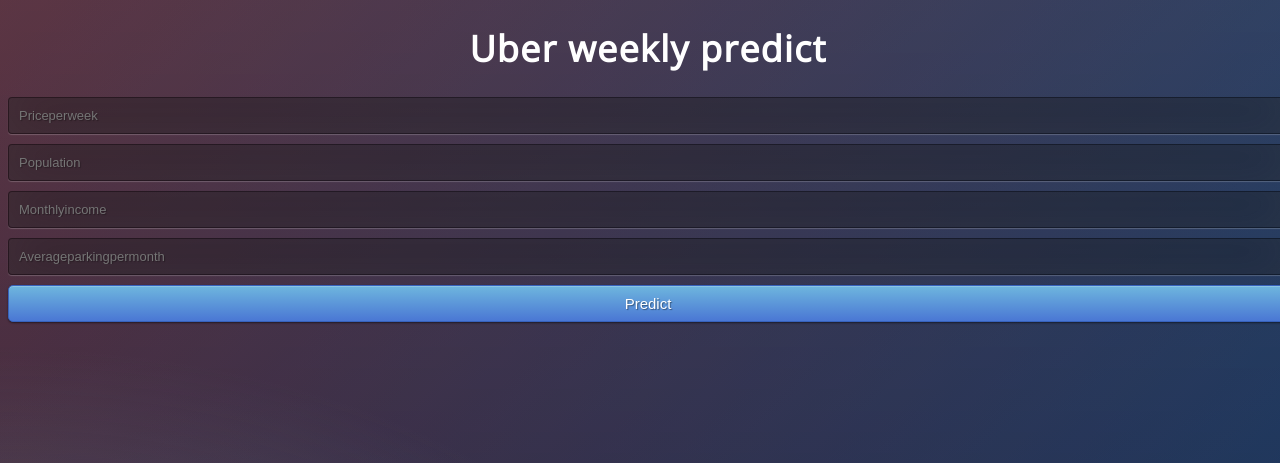
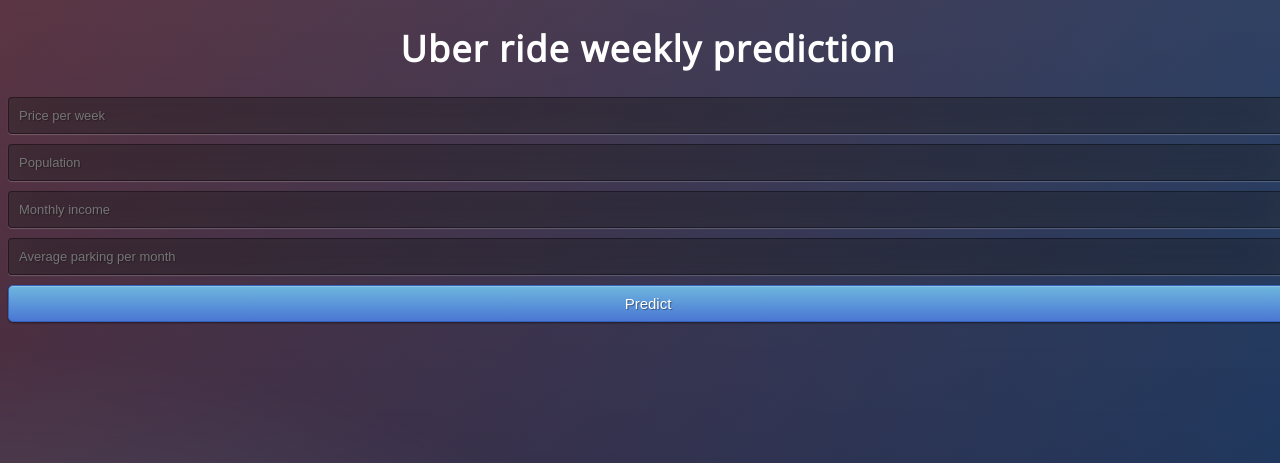
Before and after one commit to dileswardileswar/Uber-ride-prediction, a Flask app: page / in a window 1280 px wide. Shown: the top 463 px of the page. Run offline with Flask 2, Linux system fonts and the light colour scheme; parts of the project's set-up code (start-up, migrations or seed data) failed here and were passed over.

Commit message:
Update index.html

```diff
--- a/templates/index.html
+++ b/templates/index.html
@@ -6,12 +6,12 @@
         <link rel="stylesheet" href="{{url_for('static',filename='css/style.css')}}"
     </head>
     <body>
-        <h1>Uber weekly predict</h1>
+        <h1>Uber ride weekly prediction</h1>
         <form action="{{url_for('predict')}}" method="post">
-            <input type="text" name="Priceperweek"  placeholder="Priceperweek" required="required">
+            <input type="text" name="Priceperweek"  placeholder="Price per week" required="required">
             <input type="text" name="Population" placeholder="Population" required="required">
-            <input type="text" name="Monthlyincome" placeholder="Monthlyincome" required="required">
-            <input type="text" name="Averageparkingpermonth" placeholder="Averageparkingpermonth" required="required">
+            <input type="text" name="Monthlyincome" placeholder="Monthly income" required="required">
+            <input type="text" name="Averageparkingpermonth" placeholder="Average parking per month" required="required">
             <button type="submit" class="btn btn-primary btn-block btn-large">Predict</button>
         </form>
         <br>
```
